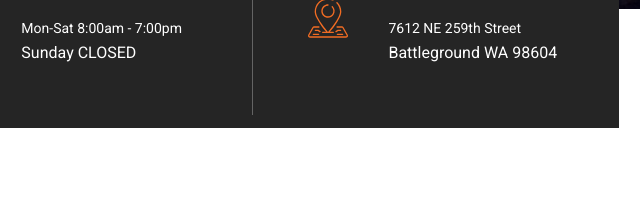
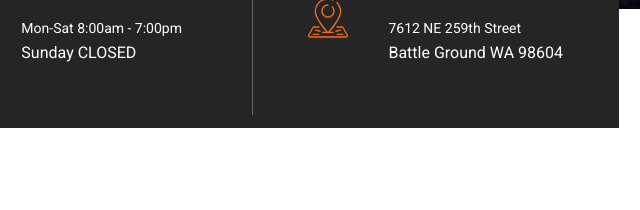
Before and after one commit to OakHarbor/4c-C-Painting, a plain HTML site: page index.html in a window 1280 px wide. Shown: the part 791-1001 px from the top of the page, 571-1211 px from the left. Drawn offline with nearby package versions, Linux system fonts and the light colour scheme.

Commit message:
fixed error

```diff
--- a/index.html
+++ b/index.html
@@ -180,7 +180,7 @@
                 <div class="box-content">
                     <p>Location</p>
                     <p>7612 NE 259th Street</p>
-                    <p>Battleground WA 98604</p>
+                    <p>Battle Ground WA 98604</p>
                 </div>
             </div>
         </div>
```
